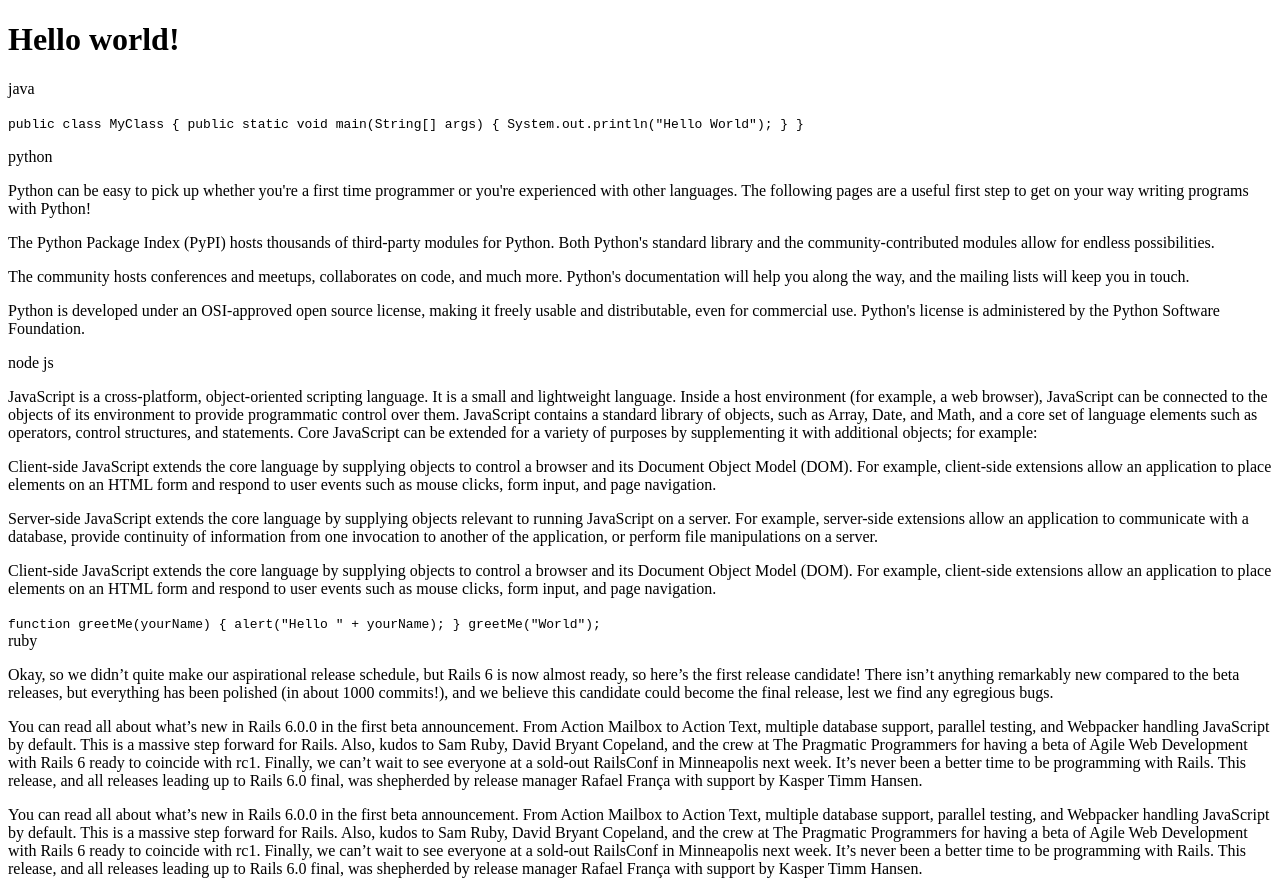
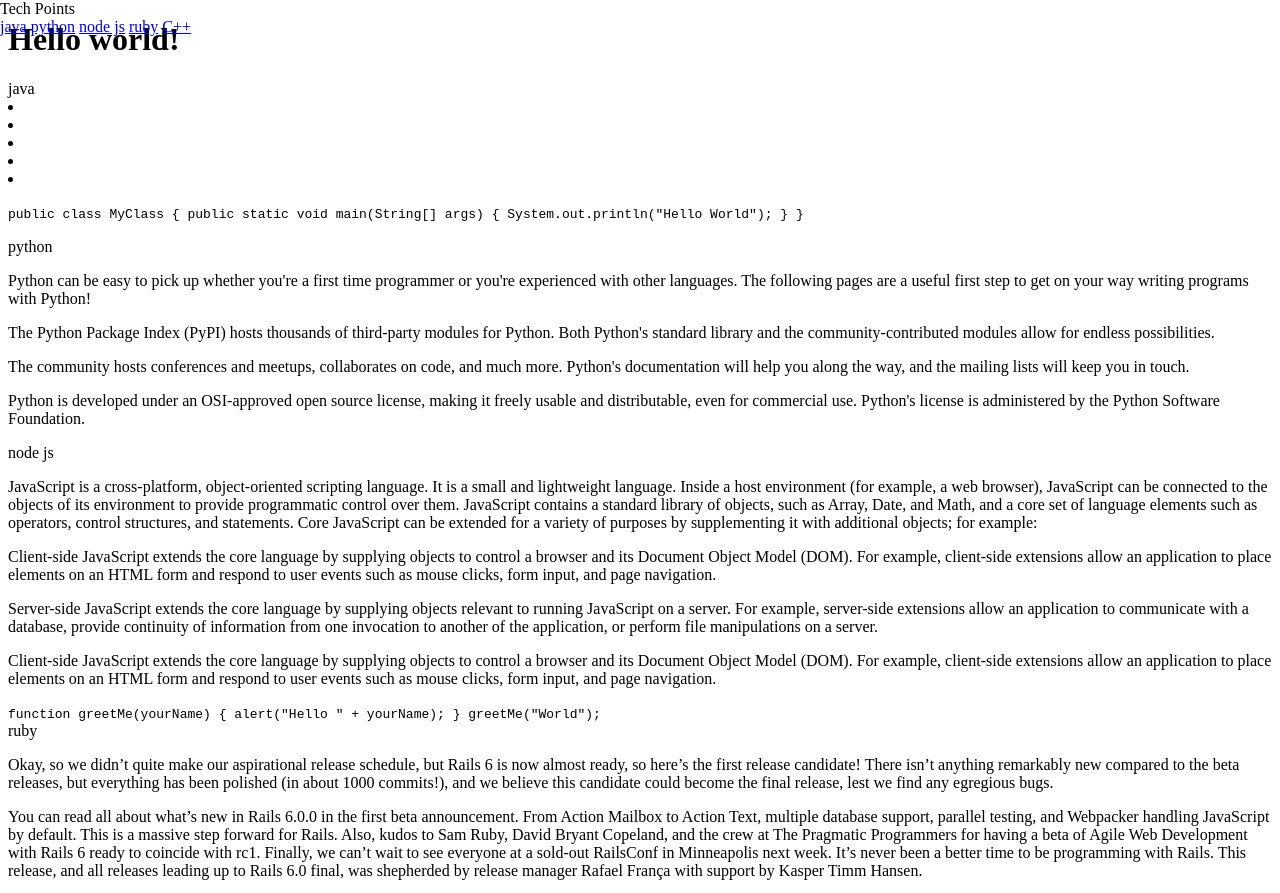
Before and after one commit to jerryjayce/jeremiah_Herve, a plain HTML site: page index.html in a window 1280 px wide. Shown: the top 893 px of the page. Drawn offline with Linux system fonts and the light colour scheme.

Commit message:
remaining requirements, pluss edits to other requirements

```diff
--- a/index.html
+++ b/index.html
@@ -4,6 +4,17 @@
     <meta charset="UTF-8">
     <title>Fork Me! FCC: Test Suite Template</title>
     <link rel="stylesheet" href="css/style.css">
+
+    <style>
+        @media screen and (min-width: 480px) {
+            #navbar{
+                top: 0px;
+                left: 0px;
+                position: fixed;
+            }
+        }
+
+    </style>
 </head>
 
 <body>
@@ -13,7 +24,11 @@
 <main id="main-doc">
     <section class="main-section" id="java">
         <header>java</header>
-
+        <li></li>
+        <li></li>
+        <li></li>
+        <li></li>
+        <li></li>
         <p>
             <code>
                 public class MyClass {
@@ -24,7 +39,7 @@
             </code>
         </p>
     </section>
-    <section class="main-section python">
+    <section class="main-section" id="python">
         <header>python</header>
         <p>Python can be easy to pick up whether you're a first time programmer or you're experienced with other
             languages. The following pages are a useful first step to get on your way writing programs with Python!</p>
@@ -38,7 +53,7 @@
             <code></code>
         </p>
     </section>
-    <section class="main-section node_js">
+    <section class="main-section" id="node_js">
         <header>node js</header>
         <p>JavaScript is a cross-platform, object-oriented scripting language. It is a small and lightweight language.
             Inside a host environment (for example, a web browser), JavaScript can be connected to the objects of its
@@ -62,7 +77,7 @@
             greetMe("World");
         </code>
     </section>
-    <section class="main-section ruby">
+    <section class="main-section" id="ruby">
         <header>ruby</header>
         <p>Okay, so we didn’t quite make our aspirational release schedule, but Rails 6 is now almost ready, so here’s
             the first release candidate! There isn’t anything remarkably new compared to the beta releases, but
@@ -107,7 +122,7 @@
             </code>
         </p>
     </section>
-    <section class="main-section cpp">
+    <section class="main-section" id="c++">
         <header>C++</header>
         <p>This post contains lecture notes of “Introduction to C++” course which is taught at MIT OpenCourseWare. OCW
             is a free and open publication of material from thousands of MIT courses, covering the entire MIT
@@ -192,7 +207,7 @@
     <a href="#python" class="nav-link">python</a>
     <a href="#node_js" class="nav-link">node js</a>
     <a href="#ruby" class="nav-link">ruby</a>
-    <a href="#cpp" class="nav-link">C ++</a>
+    <a href="#c++" class="nav-link">C++</a>
 
 </nav>
 <script src="js/index.js"></script>
```
